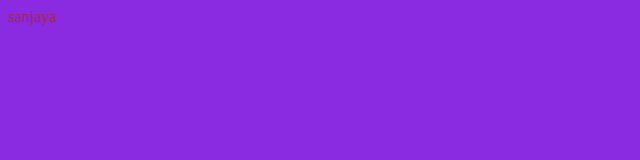
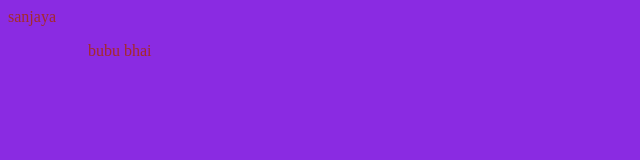
Before and after one commit to Sanjaya-sahoo/demo-first, a plain HTML site: page INDEX.HTML in a window 1280 px wide. Shown: the full height of the page, 0-640 px from the left. Drawn offline with Linux system fonts and the light colour scheme.

Commit message:
texting with bubu bhai

```diff
--- a/INDEX.HTML
+++ b/INDEX.HTML
@@ -9,5 +9,9 @@
 <body>
     sanjaya
     <script src="SCRIPT.JS"></script>
+    <ul>
+<ol>bubu bhai</ol>
+
+    </ul>
 </body>
 </html>
```
